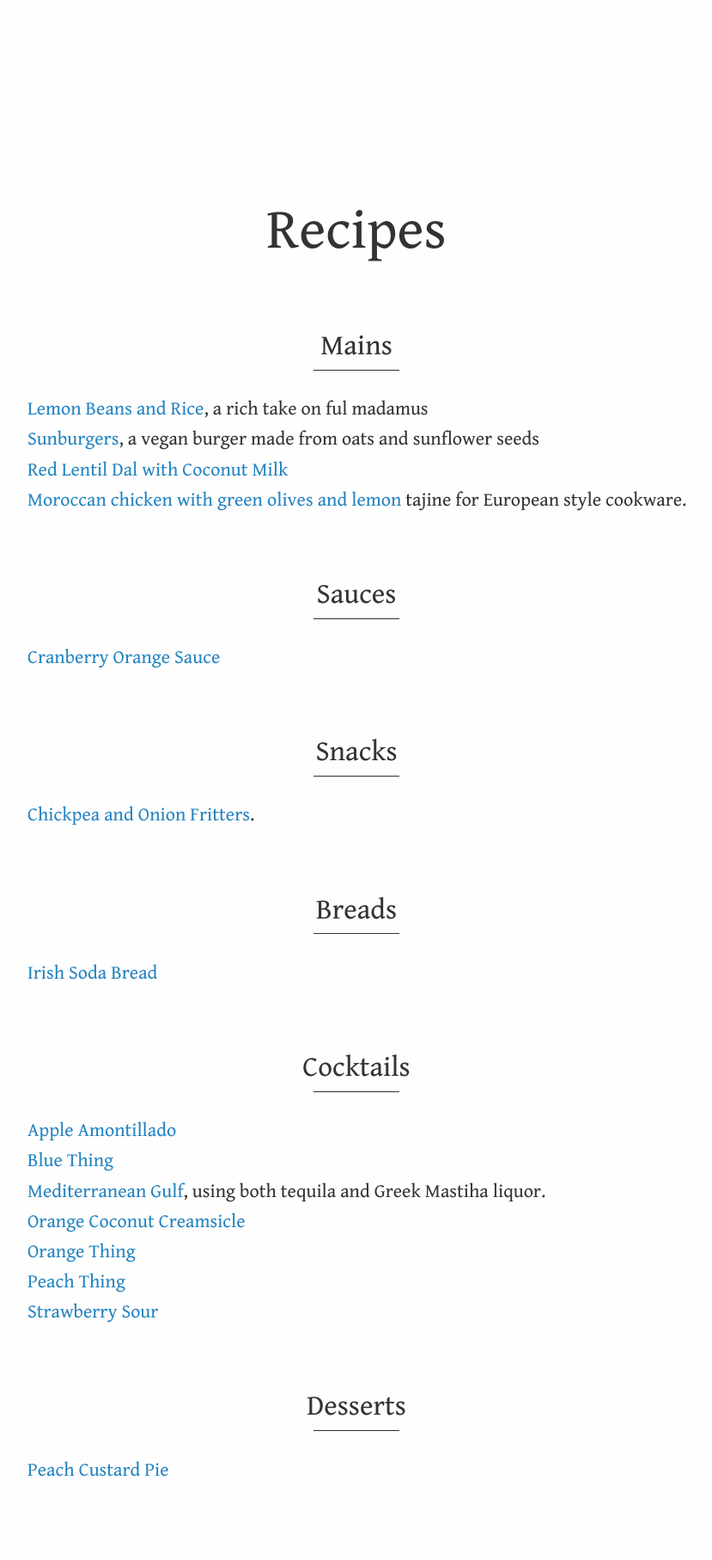
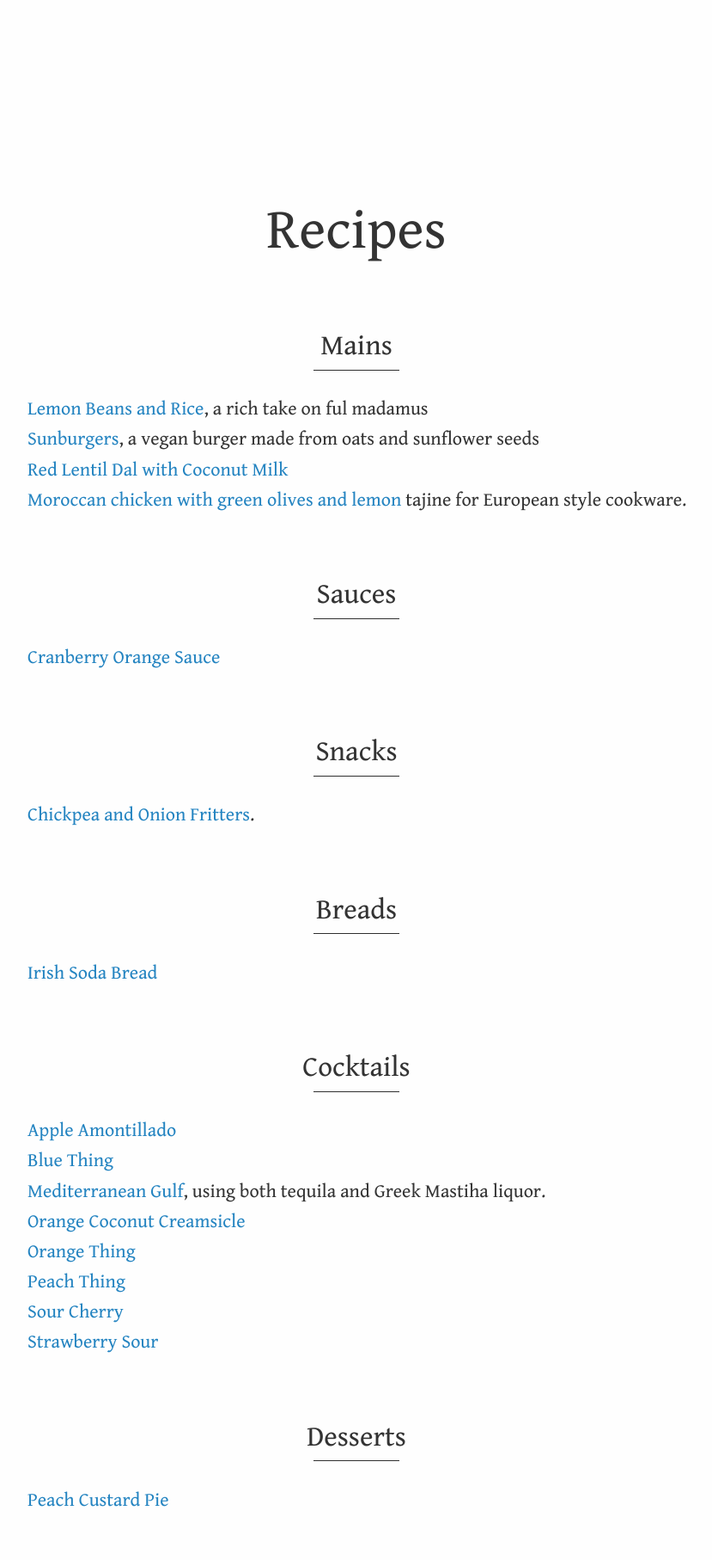
Before and after one commit to aredridel/recipes, a Jekyll site: the page built from index.md, in a window 1280 px wide. Shown: the whole page at 86% size, without its empty margins (225-1054 px from the left). Built offline with Jekyll 4.4.1, drawn with Linux system fonts in a browser that asks for light colours; our own code applies the rules of GitHub Pages for plain Markdown files; before the commit the page ends 1779 px from its top, so only the background shows below that.

Commit message:
/ ‘index.md’

```diff
--- a/index.md
+++ b/index.md
@@ -38,6 +38,8 @@ Cocktails
 
 [Peach Thing](Drinks/Peach Thing.md)
 
+[Sour Cherry](Drinks/Sour Cherry.md)
+
 [Strawberry Sour](Drinks/Strawberry Sour.md)
 
 Desserts
```
